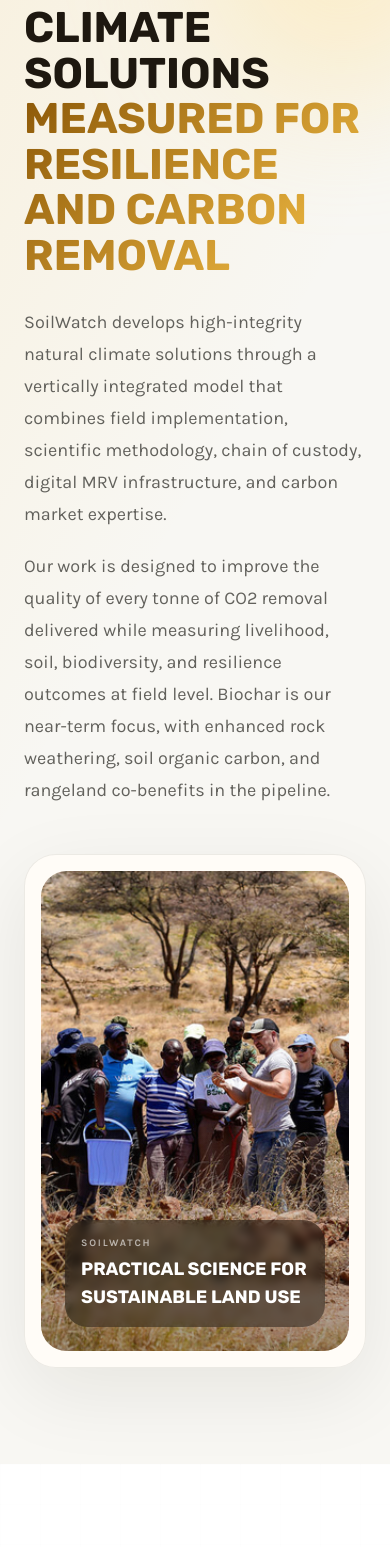
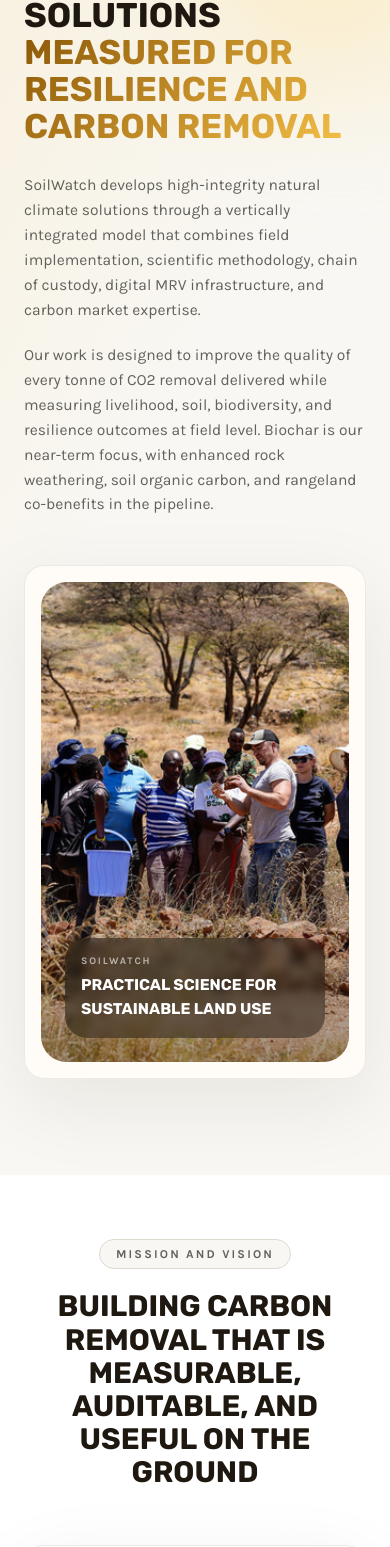
Before and after one commit to SoilWatch/soilwatch-website, a Next.js app: page /about in a window 390 px wide. Shown: the part 226-1773 px from the top of the page. Built offline with nearby package versions, Linux system fonts and the light colour scheme.

Commit message:
mobile media

```diff
--- a/src/app/globals.css
+++ b/src/app/globals.css
@@ -196,20 +196,72 @@ body::before {
     overflow-x: hidden;
   }
 
+  section {
+    padding-top: 4.75rem;
+    padding-bottom: 4rem;
+  }
+
   h1.font-display {
-    font-size: clamp(2.35rem, 11vw, 3.25rem);
-    line-height: 1.06;
+    font-size: clamp(2rem, 8.8vw, 2.65rem);
+    line-height: 1.08;
     overflow-wrap: break-word;
   }
 
   h2.font-display {
-    font-size: clamp(2rem, 9vw, 2.75rem);
-    line-height: 1.1;
+    font-size: clamp(1.75rem, 7.6vw, 2.3rem);
+    line-height: 1.12;
     overflow-wrap: break-word;
   }
 
   h3.font-display {
+    font-size: clamp(1.25rem, 5.8vw, 1.65rem);
     line-height: 1.15;
+  }
+
+  .font-display.text-6xl,
+  .font-display.text-5xl {
+    font-size: clamp(2rem, 8.8vw, 2.65rem);
+    line-height: 1.08;
+  }
+
+  .font-display.text-4xl {
+    font-size: clamp(1.75rem, 7.6vw, 2.3rem);
+    line-height: 1.12;
+  }
+
+  .font-display.text-3xl {
+    font-size: clamp(1.45rem, 6.4vw, 1.85rem);
+    line-height: 1.15;
+  }
+
+  .text-xl {
+    font-size: 1rem;
+    line-height: 1.6;
+  }
+
+  .text-lg {
+    font-size: 0.975rem;
+    line-height: 1.6;
+  }
+
+  .leading-8 {
+    line-height: 1.6;
+  }
+
+  .px-8 {
+    padding-left: 1.25rem;
+    padding-right: 1.25rem;
+  }
+
+  .py-24 {
+    padding-top: 4rem;
+    padding-bottom: 4rem;
+  }
+
+  .rounded-3xl,
+  .rounded-\[2rem\],
+  .rounded-\[1\.8rem\] {
+    border-radius: 1.25rem;
   }
 
   p,
```
